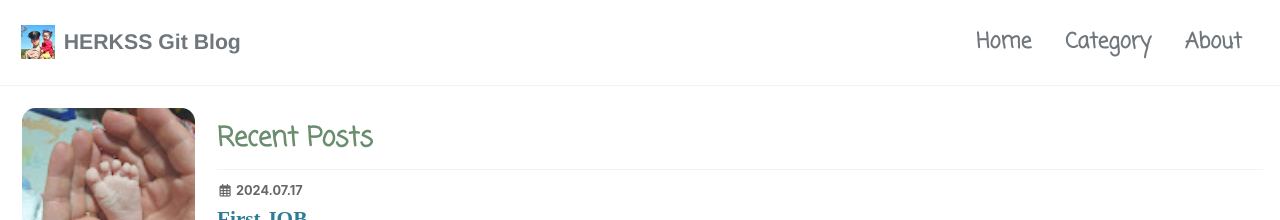
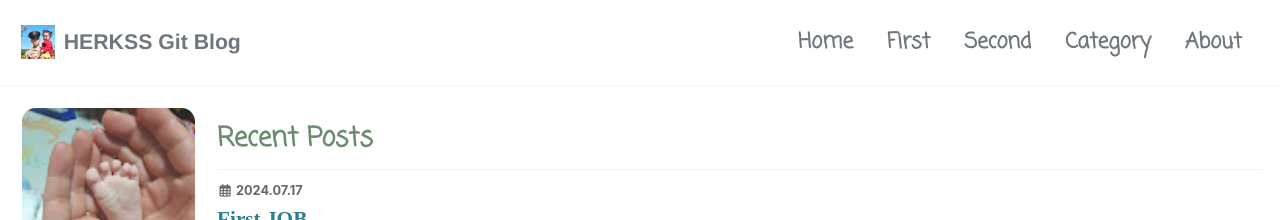
Before and after one commit to herkss/herkss.github.io, a Jekyll site: the page built from index.html, in a window 1280 px wide and 900 px high. Shown: the top 220 px of the window. Built offline with Jekyll 4.4.1, drawn with Linux system fonts in a browser that asks for light colours; cached includes are drawn as plain includes; nearby versions of some CDN libraries; some web fonts are replaced; the list of posts is cut into pages by our own code.

Commit message:
Update navigation.yml

```diff
--- a/_data/navigation.yml
+++ b/_data/navigation.yml
@@ -2,6 +2,10 @@
 main:
   - title: "Home"
     url: /index.html
+  - title: "First"
+    url: /first/
+  - title: "Second"
+    url: /second/
   - title: "Category"
     url: /categories/
   - title: "About"
```
